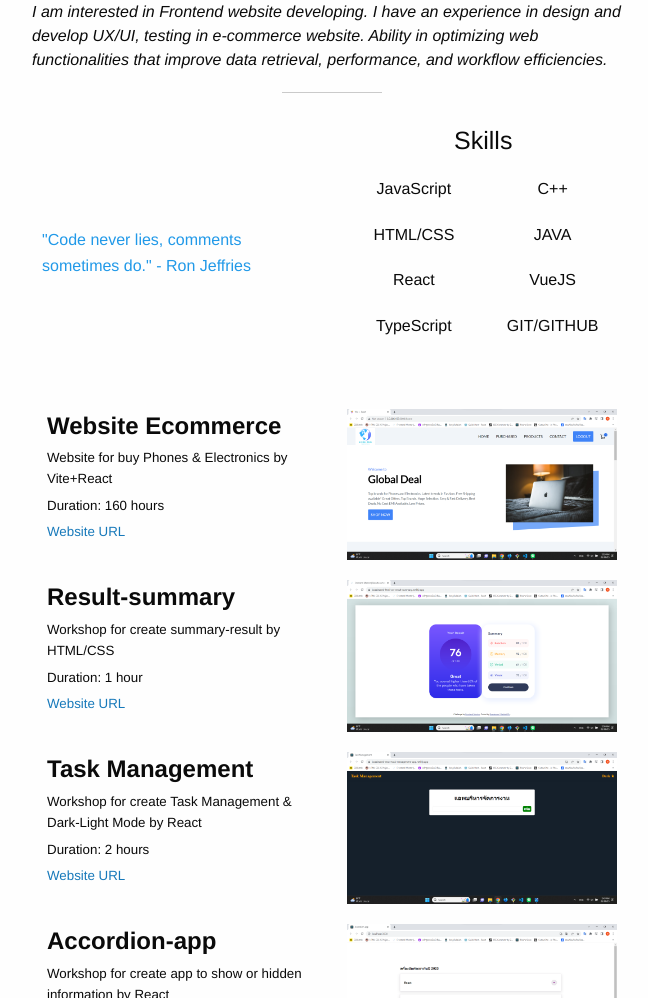
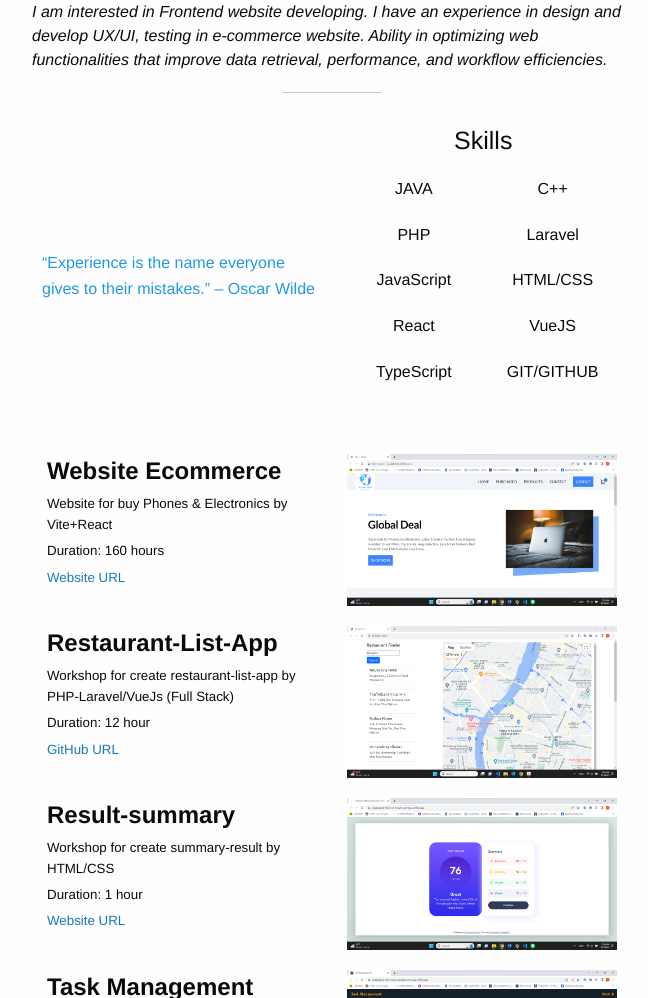
Before and after one commit to Bozziezeed/portfolio, a plain HTML site: page index.html in a window 1280 px wide. Shown: the part 323-1321 px from the top of the page, without its empty margins (308-956 px from the left). Drawn offline with nearby package versions, Linux system fonts and the light colour scheme.

Commit message:
add restaurant list workshop

```diff
--- a/index.html
+++ b/index.html
@@ -43,21 +43,23 @@
 
             <div class="quote-skill-container">
                 <div class="quote">
-                    <p>"Code never lies, comments sometimes do." - Ron Jeffries</p>
+                    <p>“Experience is the name everyone gives to their mistakes.” – Oscar Wilde</p>
                 </div>
                 <div class="skills">
                     <h4 style="text-align: center;">Skills</h4>
                     <ul>
 
                         <div>
+                            <li class="skill-item">JAVA</li>
+                            <li class="skill-item">PHP</li>
                             <li class="skill-item">JavaScript</li>
-                            <li class="skill-item">HTML/CSS</li>
                             <li class="skill-item">React </li>
                             <li class="skill-item">TypeScript</li>
                         </div>
                         <div>
                             <li class="skill-item">C++</li>
-                            <li class="skill-item">JAVA</li>
+                            <li class="skill-item">Laravel</li>
+                            <li class="skill-item">HTML/CSS</li>
                             <li class="skill-item">VueJS</li>
                             <li class="skill-item">GIT/GITHUB</li>
                         </div>
@@ -77,6 +79,18 @@
                 <div class="small-6 columns">
                     <div class="work">
                         <img src="images/E-commerce-app.png" alt="">
+                    </div>
+                </div>
+                <!--  -->
+                <div class="small-6 columns">
+                    <h2>Restaurant-List-App</h2>
+                    <p>Workshop for create restaurant-list-app by PHP-Laravel/VueJs (Full Stack)</p>
+                    <p>Duration: 12 hour</p>
+                    <p><a href="https://github.com/Bozziezeed/restaurant-list-google-map-api.git">GitHub URL</a></p>
+                </div>
+                <div class="small-6 columns">
+                    <div class="work">
+                        <img src="images/restaurant-list-app.png" alt="">
                     </div>
                 </div>
                 <!--  -->
```
Also changed, not shown: images/restaurant-list-app.png (added).
